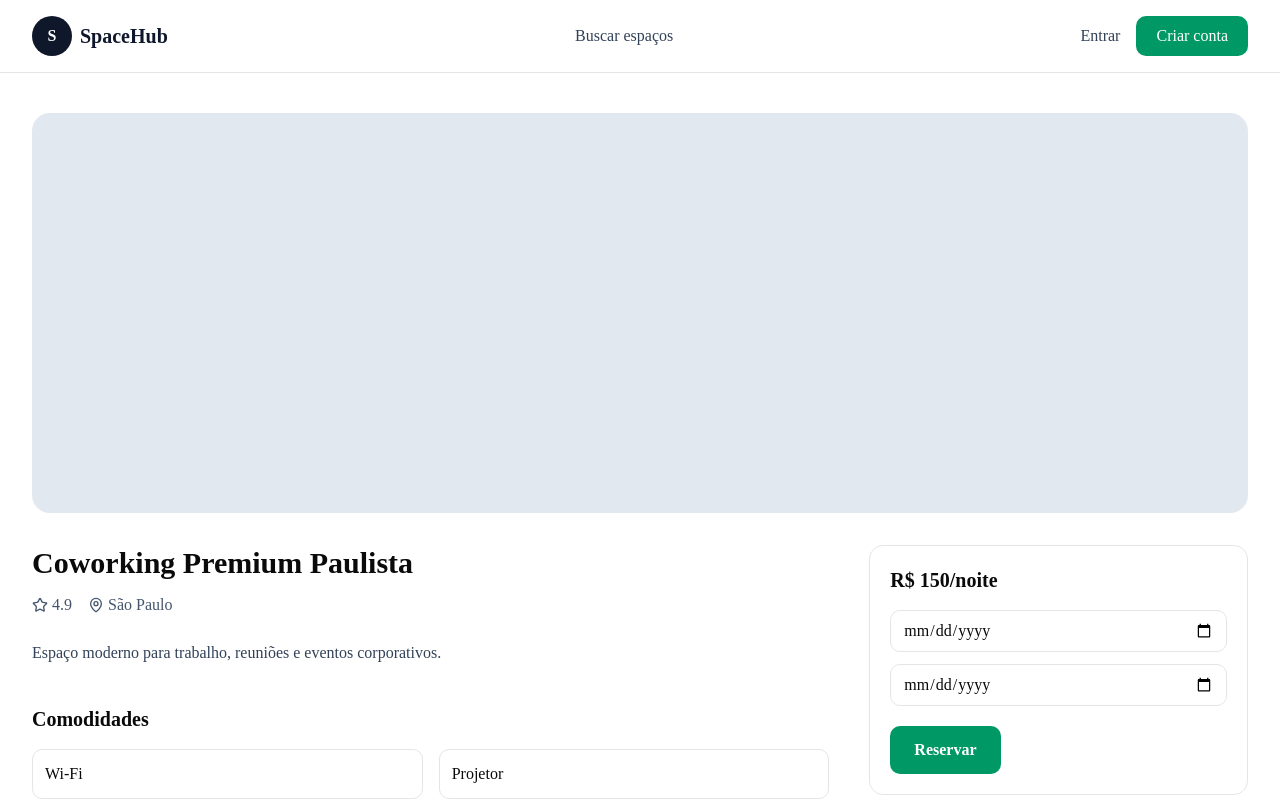
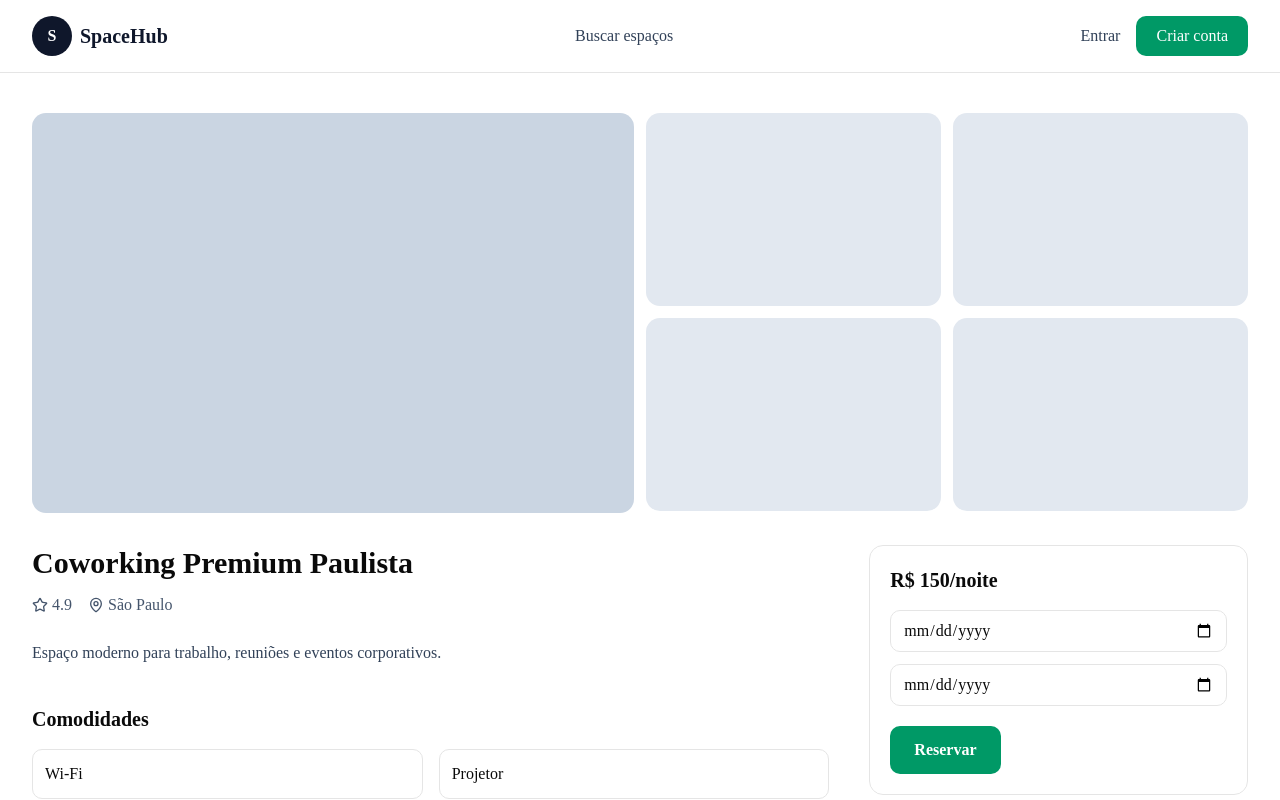
Before and after one commit to isaias30silva/SpaceHub_Conectando_Lugares_E_Pessoas_FRONTEND, a Next.js app in the folder spacehub-front/: page /spaces/1 in a window 1280 px wide. Shown: the top 800 px of the page. Built offline with nearby package versions, Linux system fonts and the light colour scheme.

Commit message:
feat(search-details): modificação no layout da galeria de imagens da tela de detalhes

```diff
--- a/spacehub-front/src/components/space-details/SpaceGallery.tsx
+++ b/spacehub-front/src/components/space-details/SpaceGallery.tsx
@@ -1,11 +1,31 @@
 export default function SpaceGallery() {
   return (
-    <div
+    <section
       className="
-        h-[400px]
-        rounded-2xl
-        bg-slate-200
+        grid
+        grid-cols-1
+        md:grid-cols-4
+        gap-3
       "
-    />
+    >
+      <div
+        className="
+          md:col-span-2
+          h-[400px]
+          rounded-xl
+          bg-slate-300
+        "
+      />
+
+      <div className="space-y-3">
+        <div className="h-[193px] rounded-xl bg-slate-200" />
+        <div className="h-[193px] rounded-xl bg-slate-200" />
+      </div>
+
+      <div className="space-y-3">
+        <div className="h-[193px] rounded-xl bg-slate-200" />
+        <div className="h-[193px] rounded-xl bg-slate-200" />
+      </div>
+    </section>
   );
 }
```
